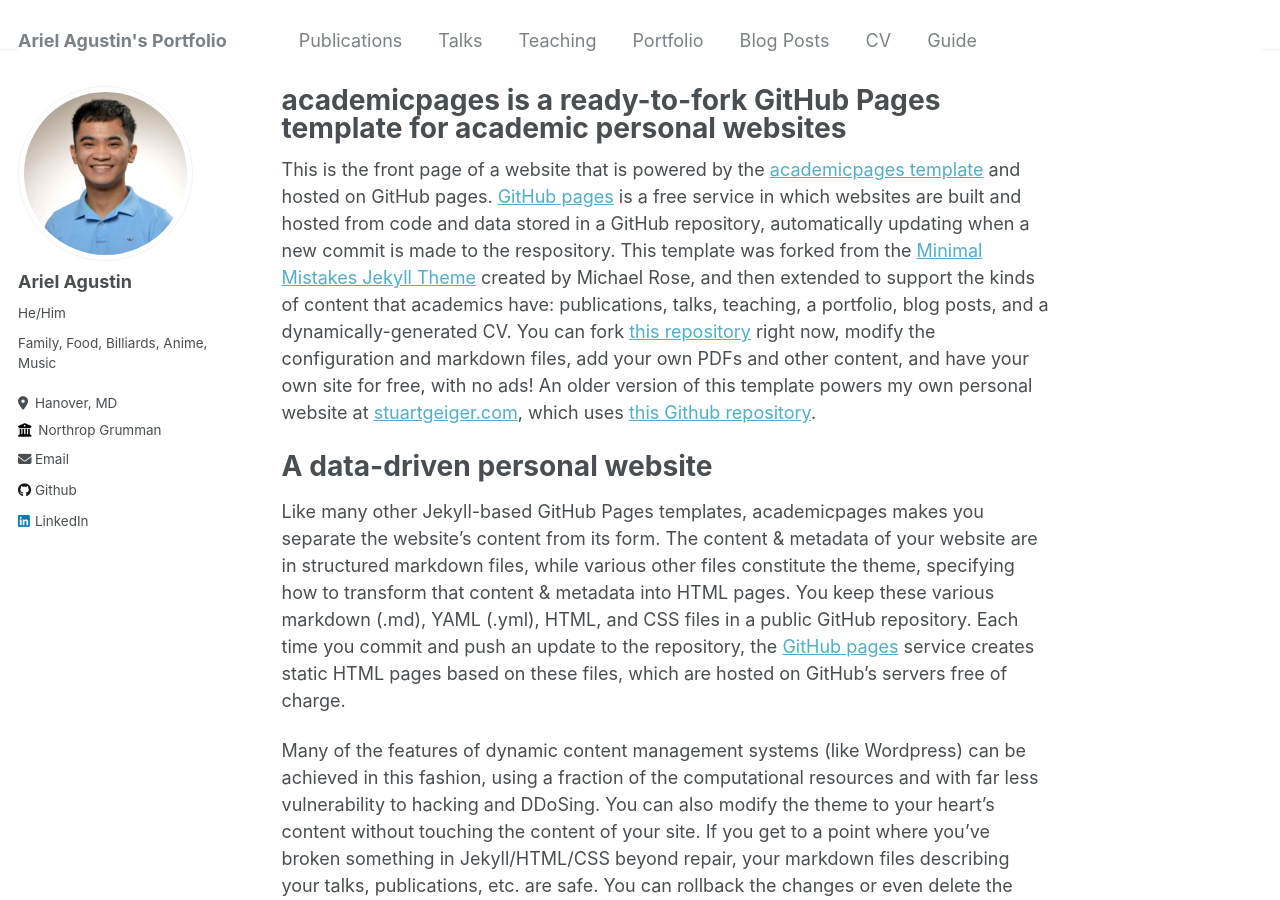
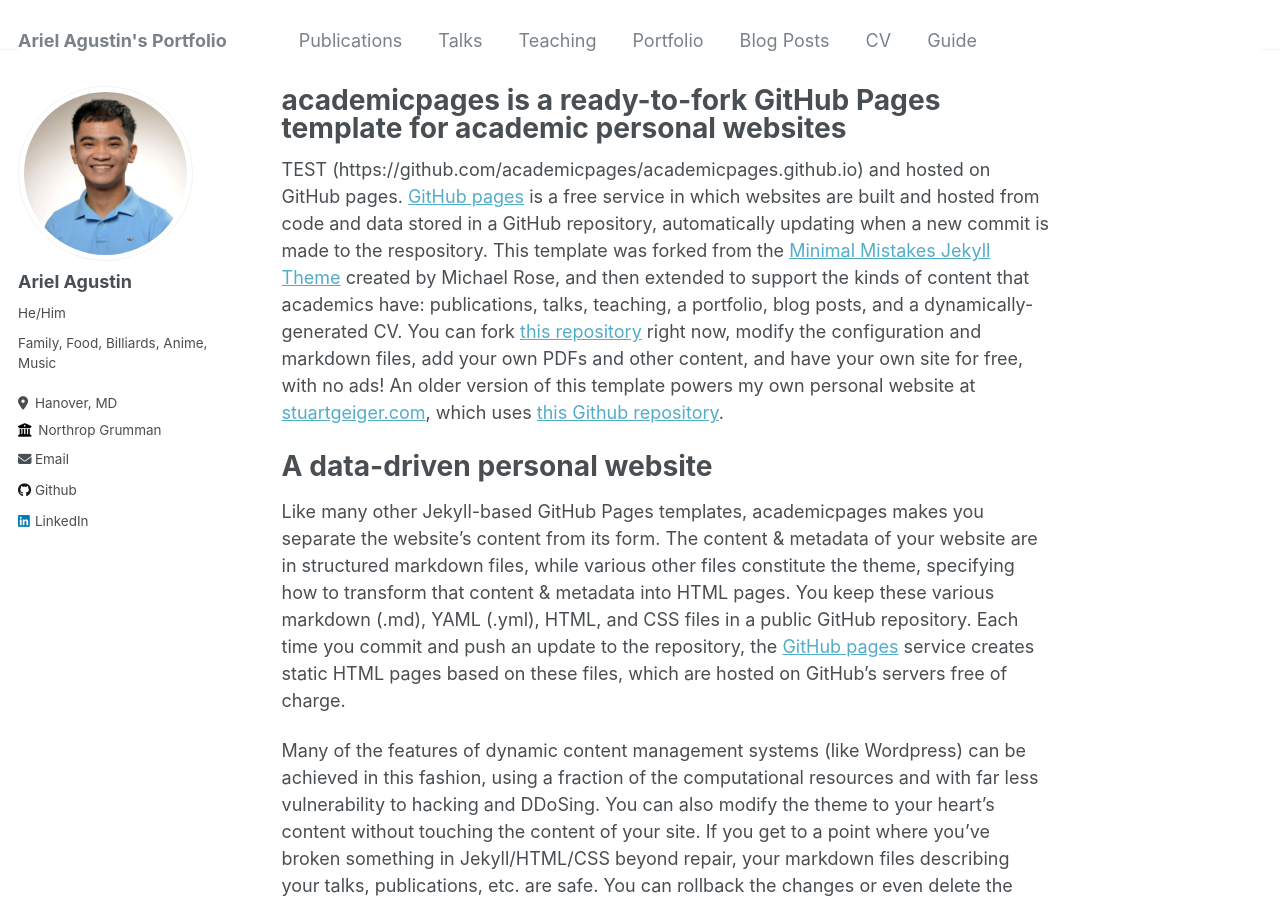
Before and after one commit to Ariel-Agustin/Ariel-Agustin.github.io, a Jekyll site: the page built from _pages/about.md, in a window 1280 px wide and 900 px high. Built offline with Jekyll 4.4.1, drawn with Linux system fonts in a browser that asks for light colours.

Commit message:
test to confirm if i can delete this section

```diff
--- a/_pages/about.md
+++ b/_pages/about.md
@@ -7,7 +7,7 @@
   - /about.html
 ---
 
-This is the front page of a website that is powered by the [academicpages template](https://github.com/academicpages/academicpages.github.io) and hosted on GitHub pages. [GitHub pages](https://pages.github.com) is a free service in which websites are built and hosted from code and data stored in a GitHub repository, automatically updating when a new commit is made to the respository. This template was forked from the [Minimal Mistakes Jekyll Theme](https://mmistakes.github.io/minimal-mistakes/) created by Michael Rose, and then extended to support the kinds of content that academics have: publications, talks, teaching, a portfolio, blog posts, and a dynamically-generated CV. You can fork [this repository](https://github.com/academicpages/academicpages.github.io) right now, modify the configuration and markdown files, add your own PDFs and other content, and have your own site for free, with no ads! An older version of this template powers my own personal website at [stuartgeiger.com](http://stuartgeiger.com), which uses [this Github repository](https://github.com/staeiou/staeiou.github.io).
+TEST (https://github.com/academicpages/academicpages.github.io) and hosted on GitHub pages. [GitHub pages](https://pages.github.com) is a free service in which websites are built and hosted from code and data stored in a GitHub repository, automatically updating when a new commit is made to the respository. This template was forked from the [Minimal Mistakes Jekyll Theme](https://mmistakes.github.io/minimal-mistakes/) created by Michael Rose, and then extended to support the kinds of content that academics have: publications, talks, teaching, a portfolio, blog posts, and a dynamically-generated CV. You can fork [this repository](https://github.com/academicpages/academicpages.github.io) right now, modify the configuration and markdown files, add your own PDFs and other content, and have your own site for free, with no ads! An older version of this template powers my own personal website at [stuartgeiger.com](http://stuartgeiger.com), which uses [this Github repository](https://github.com/staeiou/staeiou.github.io).
 
 A data-driven personal website
 ======
```
